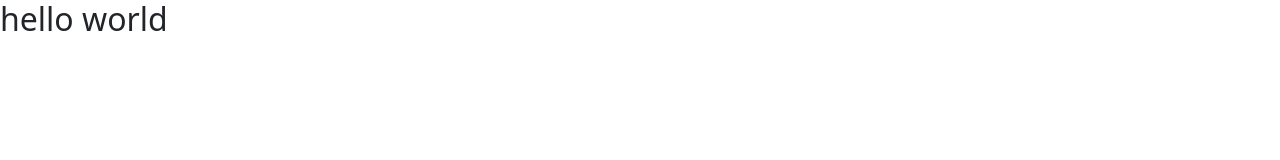
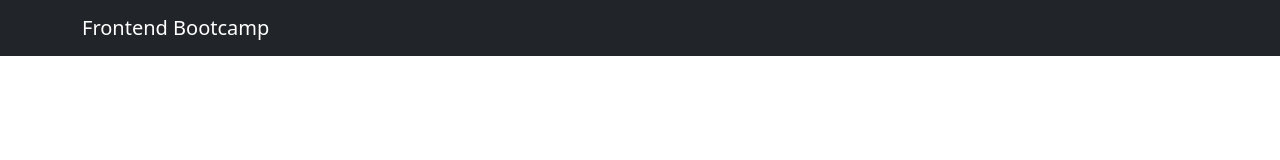
Before and after one commit to rishichintala/Bootcamp_Website, a website: page index.html in a window 1280 px wide. Drawn offline with nearby package versions, Linux system fonts and the light colour scheme.

Commit message:
Update index.html

```diff
--- a/index.html
+++ b/index.html
@@ -11,8 +11,13 @@
     <script src="/node_modules/bootstrap/dist/js/bootstrap.bundle.min.js"></script>
     <title>Dummy Bootcamp Website</title>
 </head>
-<h2>hello world</h2>
 <body>
+    <nav class="navbar navbar-expand-lg bg-dark navbar-dark">
+    <div class="container">
+        <a href="#" class="navbar-brand">Frontend Bootcamp</a>
+    </div>
+
+    </nav>
 </body>
 
 </html>
```
